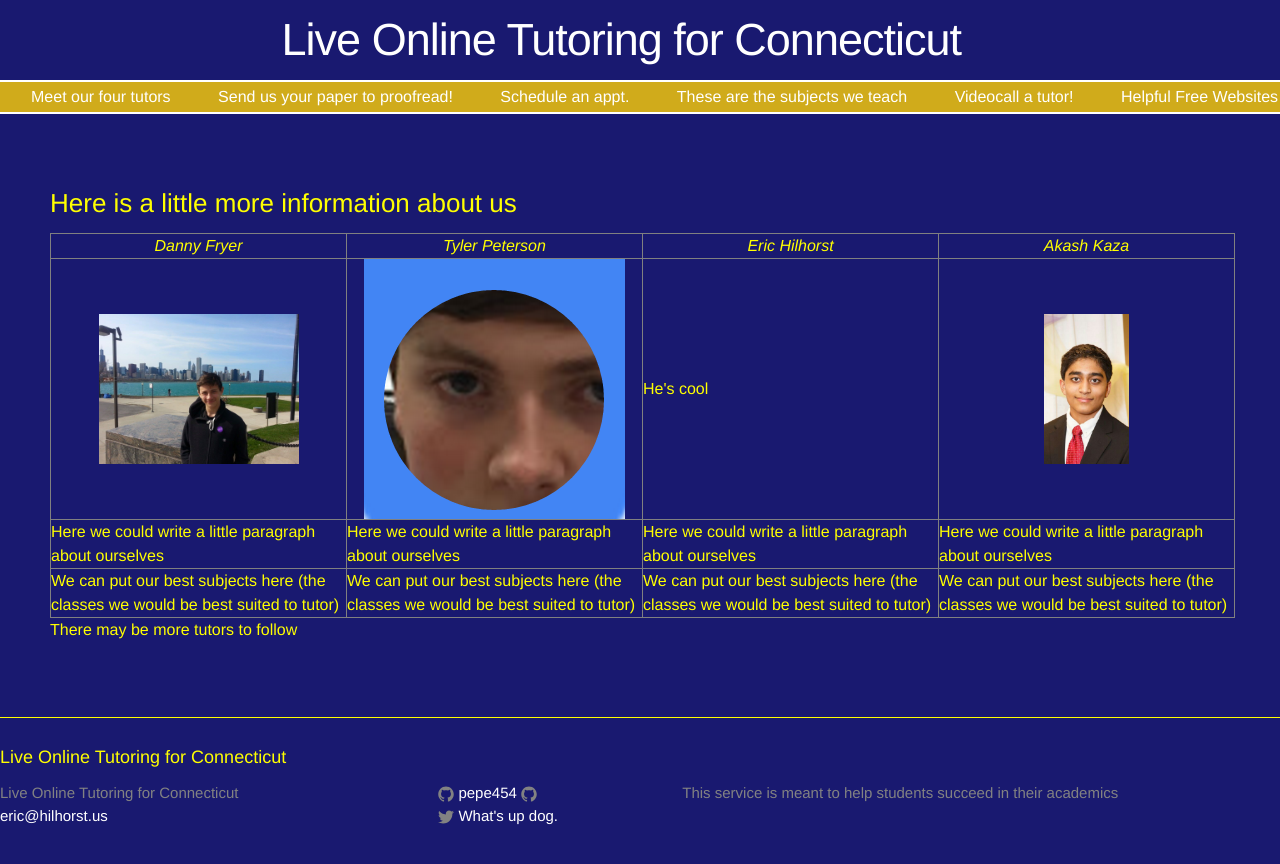
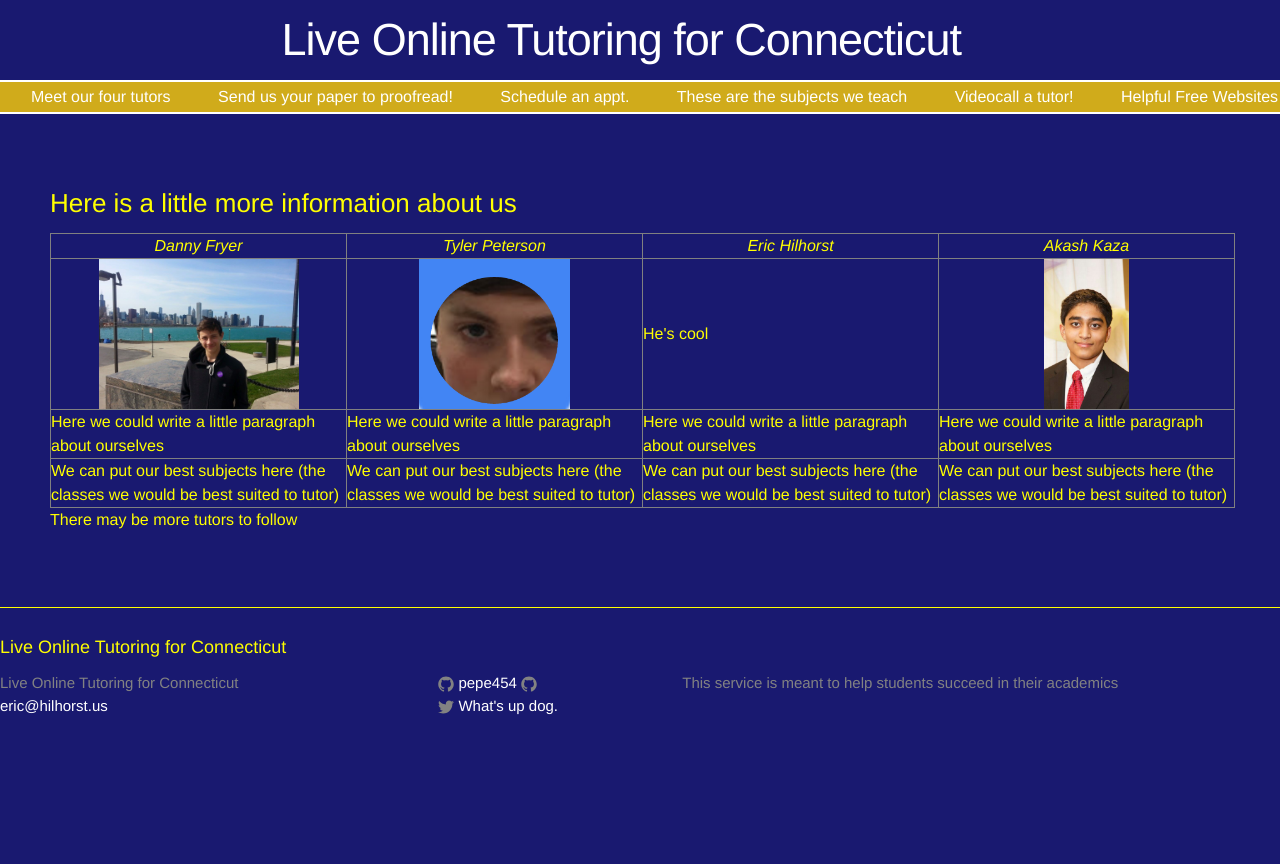
Before and after one commit to pepe454/pepe454.github.io, a Jekyll site: the page built from nav-bar/about.md, in a window 1280 px wide. Shown: the top 864 px of the page. Built offline with Jekyll 4.4.1, drawn with Linux system fonts in a browser that asks for light colours.

Commit message:
Update about.md

```diff
--- a/nav-bar/about.md
+++ b/nav-bar/about.md
@@ -24,7 +24,8 @@ permalink: /about/
     </td>
 <!--Tyler's column-->
     <td align="center">
-    <img src="https://github.com/pepe454/pepe454.github.io/blob/master/nav-bar/tutor-profiles/tutor-pictures/Tyler.png?raw=true">
+    <img src="https://github.com/pepe454/pepe454.github.io/blob/master/nav-bar/tutor-profiles/tutor-pictures/Tyler.png?raw=true"
+    height="150px">
     </td>
 <!--Eric's column-->
     <td>
```
